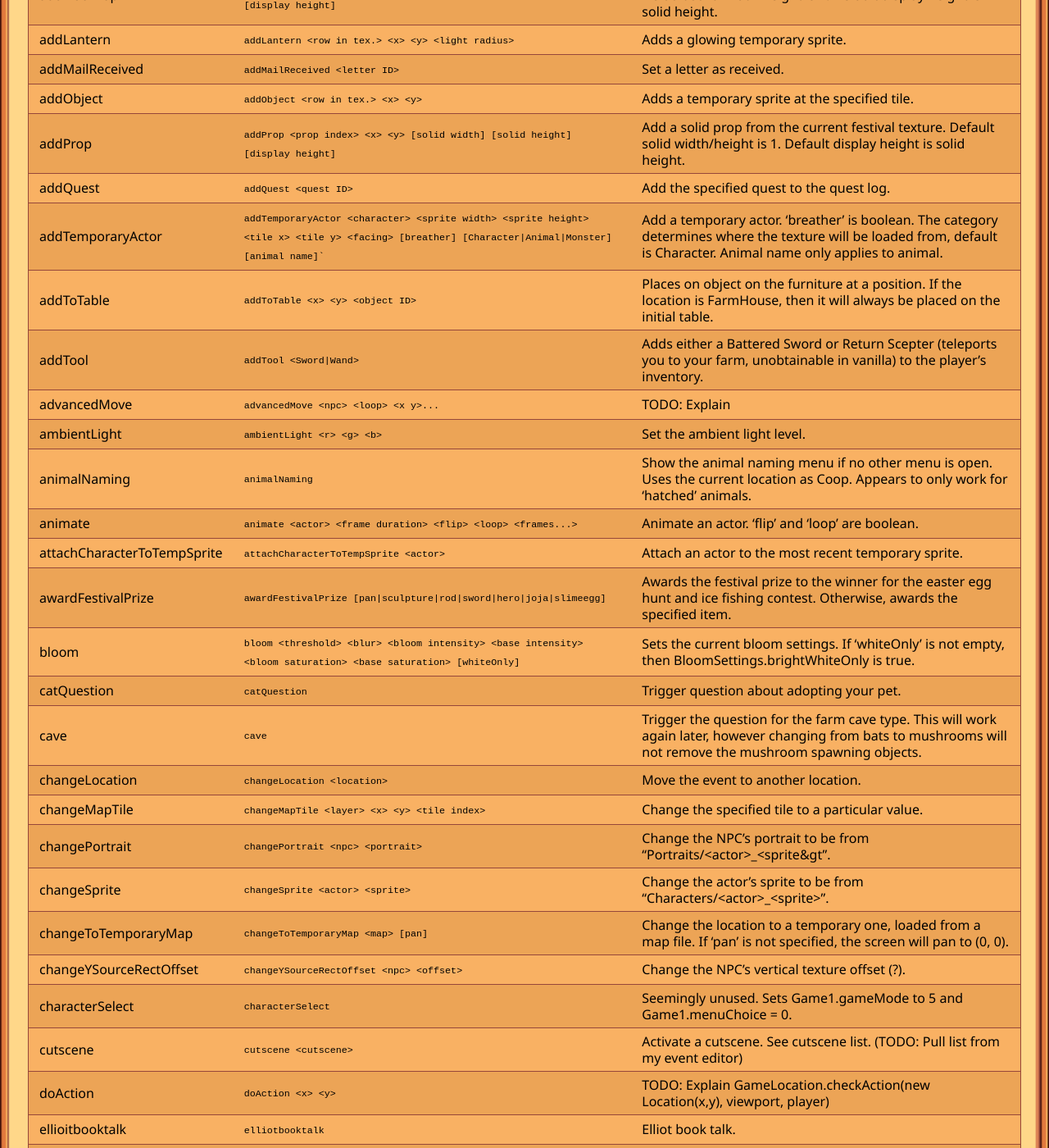
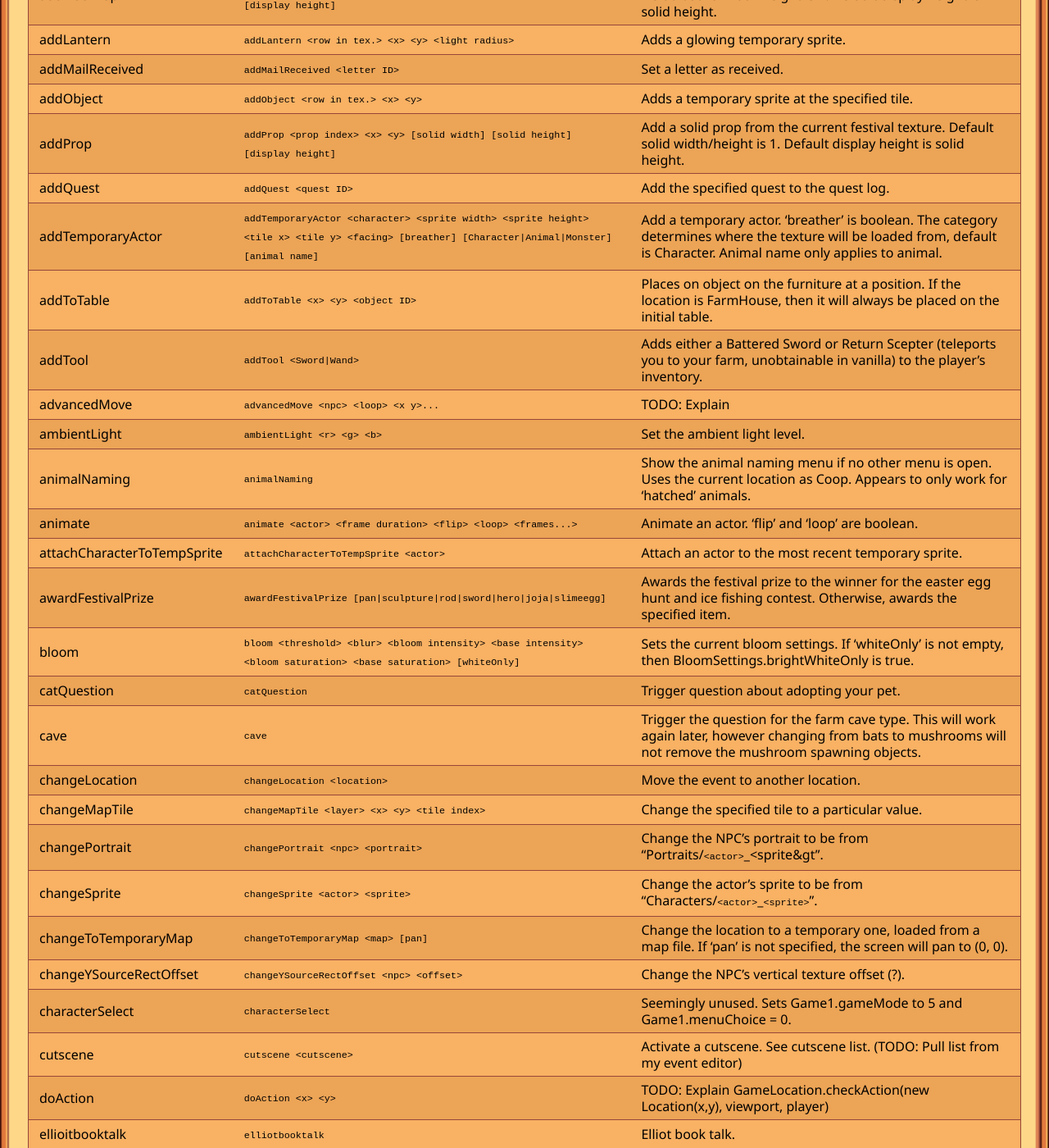
Before and after one commit to Pathoschild/canimod.github.io, a Jekyll site: the page built from for-devs/events.md, in a window 1280 px wide and 1400 px high, scrolled down 2654 px. Shown: the whole window at 82% size. Built offline with Jekyll 4.4.1, drawn with Linux system fonts in a browser that asks for light colours; nearby versions of some CDN libraries; some of the changed lines change nothing that is shown; some of the changed text lies outside the part shown.

Commit message:
simplify event script syntax

```diff
--- a/for-devs/events.md
+++ b/for-devs/events.md
@@ -92,22 +92,22 @@
 addObject | `addObject <row in tex.> <x> <y>` | Adds a temporary sprite at the specified tile.
 addProp | `addProp <prop index> <x> <y> [solid width] [solid height] [display height]` | Add a solid prop from the current festival texture. Default solid width/height is 1. Default display height is solid height.
 addQuest | `addQuest <quest ID>` | Add the specified quest to the quest log.
-addTemporaryActor | <code>addTemporaryActor &lt;character&gt; &lt;sprite width&gt; &lt;sprite height&gt; &lt;tile x&gt; &lt;tile y&gt; &lt;facing&gt; [breather] [Character&#124;Animal&#124;Monster] [animal name]` | Add a temporary actor. 'breather' is boolean. The category determines where the texture will be loaded from, default is Character. Animal name only applies to animal.
+addTemporaryActor | `addTemporaryActor <character> <sprite width> <sprite height> <tile x> <tile y> <facing> [breather] [Character|Animal|Monster] [animal name]` | Add a temporary actor. 'breather' is boolean. The category determines where the texture will be loaded from, default is Character. Animal name only applies to animal.
 addToTable | `addToTable <x> <y> <object ID>` | Places on object on the furniture at a position. If the location is FarmHouse, then it will always be placed on the initial table.
-addTool | <code>addTool &lt;Sword&#124;Wand&gt;</code> | Adds either a Battered Sword or Return Scepter (teleports you to your farm, unobtainable in vanilla) to the player's inventory.
+addTool | `addTool <Sword|Wand>` | Adds either a Battered Sword or Return Scepter (teleports you to your farm, unobtainable in vanilla) to the player's inventory.
 advancedMove | `advancedMove <npc> <loop> <x y>...` | TODO: Explain
 ambientLight | `ambientLight <r> <g> <b>` | Set the ambient light level.
 animalNaming | `animalNaming` | Show the animal naming menu if no other menu is open. Uses the current location as Coop. Appears to only work for 'hatched' animals.
 animate | `animate <actor> <frame duration> <flip> <loop> <frames...>` | Animate an actor. 'flip' and 'loop' are boolean.
 attachCharacterToTempSprite | `attachCharacterToTempSprite <actor>` | Attach an actor to the most recent temporary sprite.
-awardFestivalPrize | <code>awardFestivalPrize [pan&#124;sculpture&#124;rod&#124;sword&#124;hero&#124;joja&#124;slimeegg]</code> | Awards the festival prize to the winner for the easter egg hunt and ice fishing contest. Otherwise, awards the specified item.
+awardFestivalPrize | `awardFestivalPrize [pan|sculpture|rod|sword|hero|joja|slimeegg]` | Awards the festival prize to the winner for the easter egg hunt and ice fishing contest. Otherwise, awards the specified item.
 bloom | `bloom <threshold> <blur> <bloom intensity> <base intensity> <bloom saturation> <base saturation> [whiteOnly]` | Sets the current bloom settings. If 'whiteOnly' is not empty, then BloomSettings.brightWhiteOnly is true.
 catQuestion | `catQuestion` | Trigger question about adopting your pet.
 cave | `cave` | Trigger the question for the farm cave type. This will work again later, however changing from bats to mushrooms will not remove the mushroom spawning objects.
 changeLocation | `changeLocation <location>` | Move the event to another location.
 changeMapTile | `changeMapTile <layer> <x> <y> <tile index>` | Change the specified tile to a particular value.
-changePortrait | `changePortrait <npc> <portrait>` | Change the NPC's portrait to be from "Portraits/&lt;actor&gt;_&lt;sprite&gt".
-changeSprite | `changeSprite <actor> <sprite>` | Change the actor's sprite to be from "Characters/&lt;actor&gt;_&lt;sprite&gt;".
+changePortrait | `changePortrait <npc> <portrait>` | Change the NPC's portrait to be from "Portraits/`<actor>`_<sprite&gt".
+changeSprite | `changeSprite <actor> <sprite>` | Change the actor's sprite to be from "Characters/`<actor>`_`<sprite>`".
 changeToTemporaryMap | `changeToTemporaryMap <map> [pan]` | Change the location to a temporary one, loaded from a map file. If 'pan' is not specified, the screen will pan to (0, 0).
 changeYSourceRectOffset | `changeYSourceRectOffset <npc> <offset>` | Change the NPC's vertical texture offset (?).
 characterSelect | `characterSelect` | Seemingly unused. Sets Game1.gameMode to 5 and Game1.menuChoice = 0.
@@ -116,14 +116,14 @@
 ellioitbooktalk | `elliotbooktalk` | Elliot book talk.
 emote | `emote <actor> <emote ID>` | Make an actor do an emote. TODO: Investigate Character.doEmote
 end | `end ?` | TODO: Investigate Event.endBehaviors
-extendSourceRect | <code>extendSourceRect &lt;actor&gt; (reset &#124; &lt;horizontal&gt; &lt;vertical&gt; [ignoreUpdates])</code> | For the reset version, resets the actors sprite. TODO: Explain Character.extendSourceRect
+extendSourceRect | `extendSourceRect <actor> (reset | <horizontal> <vertical> [ignoreUpdates])` | For the reset version, resets the actors sprite. TODO: Explain Character.extendSourceRect
 eyes | `eyes <eyes> <blink>` | Change the player's eyes.
 faceDirection | `faceDirection <actor> <direction> [continue]` | Make an actor face a direction. If no parameter supplied for [continue], the game will pause.
 fade | `fade [fadeOut]` | If 'fadeOut' is not specified, it will fade in. (?)
 farmerAnimation | `farmerAnimation <anim>` | Sets the farmer's current animation.
 farmerEat | `farmerEat <object ID>` | Make the player eat an object
 fork | `fork <name>` or `fork <name> <req>` | Fork to another event. 'req' can be a mail ID or dialogue answer ID. If no 'req' is specified, then it will check `specialEventVariable1` (set by things such as `question`).
-friendship | `friendship <npc> <amount>` | Add &lt;amount&gt; friendship points with &lt;npc&gt;.
+friendship | `friendship <npc> <amount>` | Add the given number of friendship points with a given NPC name.
 globalFade | `globalFade [speed]` | Fade to black at a particular speed (default 0.007). If no speed is specified, the event will continue immediately; otherwise, it will continue after the fade is finished.
 globalFadeToClear | `globalFadeToClear [speed]` | Fade to clear (unfade?) at a particular speed (default 0.007). If no speed is specified, the event will continue immediately; otherwise, it will continue after the fade is finished.
 glow | `glow <r> <g> <b> <hold>` | Make the screen glow once. TODO: Explain hold (true/false).
@@ -133,13 +133,13 @@
 grandpaEvaluation2 | `grandpaEvaluation2` | Do grandpa evaluation (manually resummoned)
 halt | `halt` | Make everyone stop.
 hospitaldeath | `hospitaldeath` |
-itemAboveHead | <code>itemAboveHead [pan&#124;hero&#124;sculpture&#124;joja&#124;slimeEgg&#124;rod&#124;sword&#124;ore]</code> | Show an item above the player's head. If no item is specified, then they will 'hold' nothing?
+itemAboveHead | `itemAboveHead [pan|hero|sculpture|joja|slimeEgg|rod|sword|ore]` | Show an item above the player's head. If no item is specified, then they will 'hold' nothing?
 jump | `jump <actor> [intensity]` | Make an actor jump. Default intensity of 8.
 loadActors | `loadActors <layer>` | Load the actors from a layer in the map file.
 mail | `mail <letter ID>` | Queue a letter for tomorrow.
 message | `message "<text>"` | Show a dialogue box (no speaker).
 minedeath | `minedeath` |
-move | `move <actor> <x> <y> <facing> <continue>` | Tell an actor to move to a position and face in a direction. TODO: explain <continue>
+move | `move <actor> <x> <y> <facing> <continue>` | Tell an actor to move to a position and face in a direction. TODO: explain `<continue>`
 pause | `pause <duration>` | Pause the game.
 pixelZoom | `pixelZoom <zoom>` | Sets the current pixel zoom.
 playMusic | `playMusic <track>` | Play the specified music track. If the track is 'samBand', the track played will change depend on certain dialogue answers (76-79).
@@ -147,7 +147,7 @@
 playerControl | `playerControl` | Give the player control back.
 positionOffset | `positionOffset <actor> <x> <y>` | Offset the position of an actor. Instantaneous, no walking animation.
 proceedPosition | `proceedPosition <actor>` | TODO: Explain
-question | <code>question (null&#124;fork&lt;0,1,2...&gt;) "text"</code> | Give the player a question. The number for fork determines which is the 'correct' answer (ie. which will allow the next `fork` command to trigger.). TODO: Describe format for choices
+question | `question (null|fork<0,1,2...>) "text"` | Give the player a question. The number for fork determines which is the 'correct' answer (ie. which will allow the next `fork` command to trigger.). TODO: Describe format for choices
 removeItem | `removeItem <object ID>` | Remove the first of an object from a player's inventory.
 removeObject | `removeObject <x> <y>` | Remove the prop at a position.
 removeQuest | `removeQuest <quest ID>` | Remove the specified quest from the quest log.
@@ -159,10 +159,10 @@
 screenFlash | `screenFlash <alpha>` | Game1.flashAlpha = alpha;
 setRunning | `setRunning` | Set the player as running.
 shake | `shake <actor> <duration>` | Shake an actor for a duration.
-showFrame | <code>showFrame &lt;actor&gt; &lt;flip&#124;frame number&gt;</code> | Set an actor's current frame. 'flip' is only valid for farmers. TODO: Behavior with farmer looks strange?
+showFrame | `showFrame <actor> <flip|frame number>` | Set an actor's current frame. 'flip' is only valid for farmers. TODO: Behavior with farmer looks strange?
 showRivalFrame | `showRivalFrame <frame>` | Set the 'rival' actor's sprite to a specific frame.
 skippable | `skippable` | Allow skipping this event.
-speak | `speak <character> "<text>"` | Show dialogue &lt;text&gt; from &lt;character&gt;.
+speak | `speak <character> "<text>"` | Show dialogue text from a given character name.
 specificTemporarySprite | `specificTemporarySprite <sprite> [other params]` | See specific temporary sprite list. Parameters change depending on the sprite.
 speed | `speed <actor> <speed>` | Sets an actor's speed. (In the case of the farmer, it is a speed modifier.)
 splitSpeak | `splitSpeak <actor> "<text>"` | Dialogue, but chosen based on previous answer. ('~' is the separator used.)
@@ -181,7 +181,7 @@
 textAboveHead | `textAboveHead <actor> "<text>"` | TODO: Investigate Character.showTextAboveHead
 tutorialMenu | `tutorialMenu` | Show the tutorial menu if no other menu is open.
 updateMinigame | `updateMinigame <event data>` | Send an event to the current minigame.
-viewport | `viewport move <targetX> <targetY> <targetZ>` or <code>viewport &lt;x&gt; &lt;y&gt; [true [unfreeze]&#124;clamp [true&#124;unfreeze]]</code> | TODO: Explain
+viewport | `viewport move <targetX> <targetY> <targetZ>` or `viewport <x> <y> [true [unfreeze]|clamp [true|unfreeze]]` | TODO: Explain
 waitForKey | `waitForKey <key> <message on finish>` | TODO: Explain
 waitForOtherPlayers | `waitForOtherPlayers` | Wait for other players (vanilla MP).
 warp | `warp <actor> <x> <y>` | Warp an actor to a position in the current location.
```
